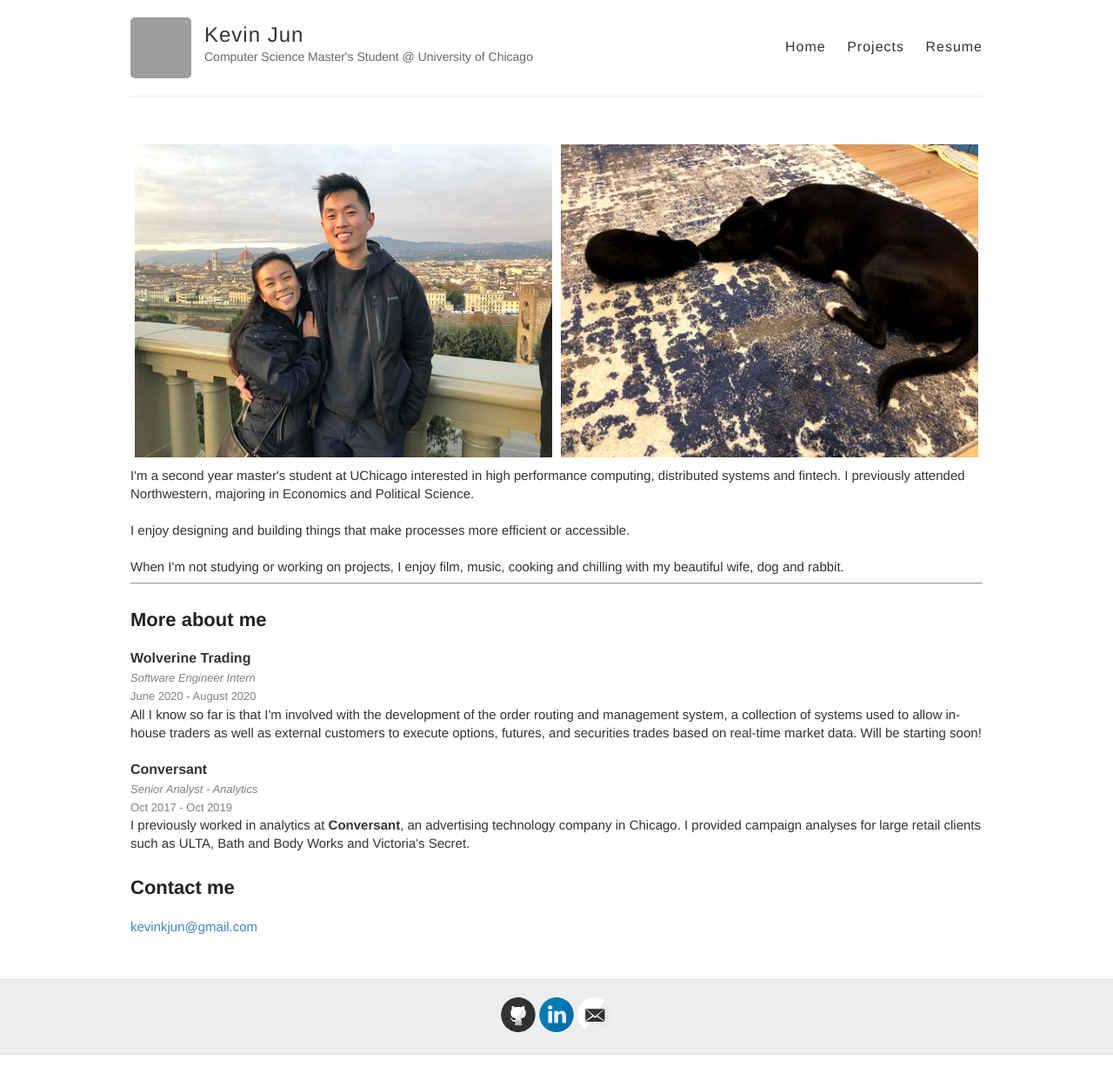
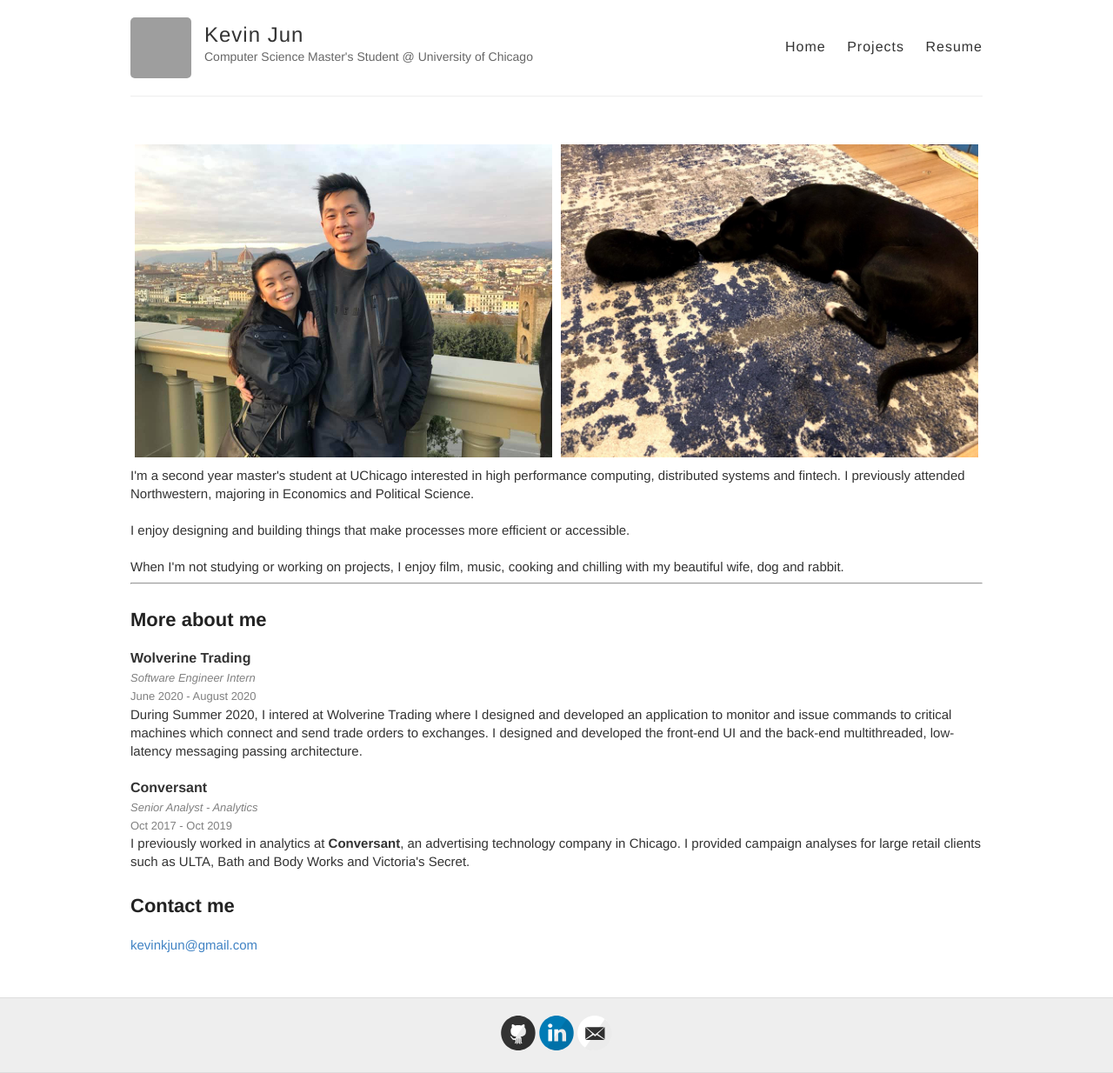
Before and after one commit to kevkjun/kevkjun.github.io, a Jekyll site: the page built from index.html, in a window 1280 px wide. Shown: the whole page at 87% size. Built offline with Jekyll 4.4.1, drawn with Linux system fonts in a browser that asks for light colours; before the commit the page ends 1213 px from its top, so only the background shows below that; grey boxes are pictures that could not be loaded.

Commit message:
new front page

```diff
--- a/index.html
+++ b/index.html
@@ -24,7 +24,7 @@ layout: page
         <font size="3"><b>Wolverine Trading</b></font><br>
         <font size="2" color="gray"><i>Software Engineer Intern</i></font><br>
         <font size="2" color="gray">June 2020 - August 2020</font><br>
-        All I know so far is that I'm involved with the development of the order routing and management system, a collection of systems used to allow in-house traders as well as external customers to execute options, futures, and securities trades based on real-time market data. Will be starting soon!
+        During Summer 2020, I intered at Wolverine Trading where I designed and developed an application to monitor and issue commands to critical machines which connect and send trade orders to exchanges. I designed and developed the front-end UI and the back-end multithreaded, low-latency messaging passing architecture.
         <br>
         <br>
         <font size="3"><b>Conversant</b></font><br>
```
